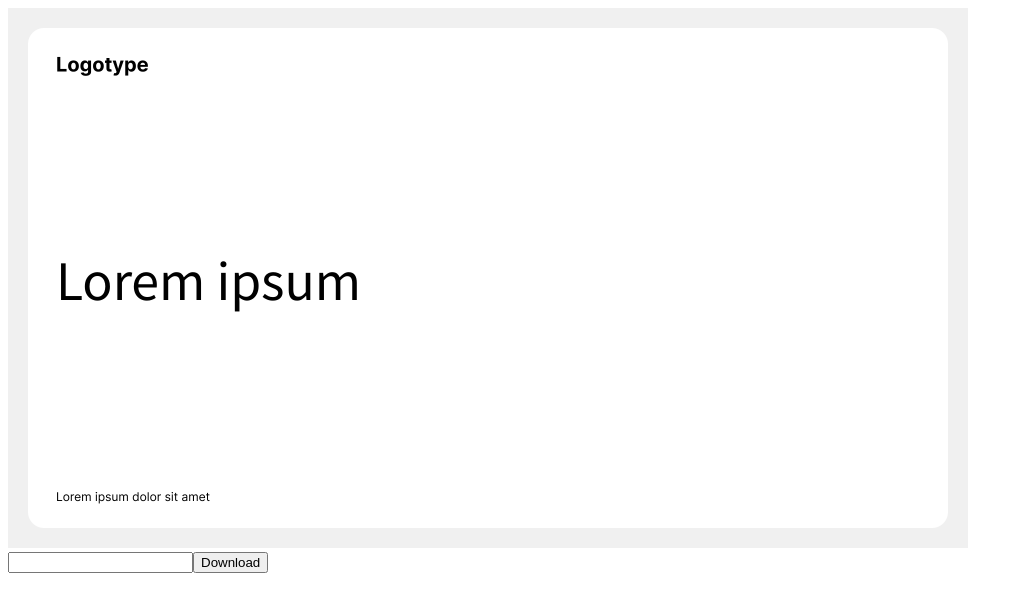
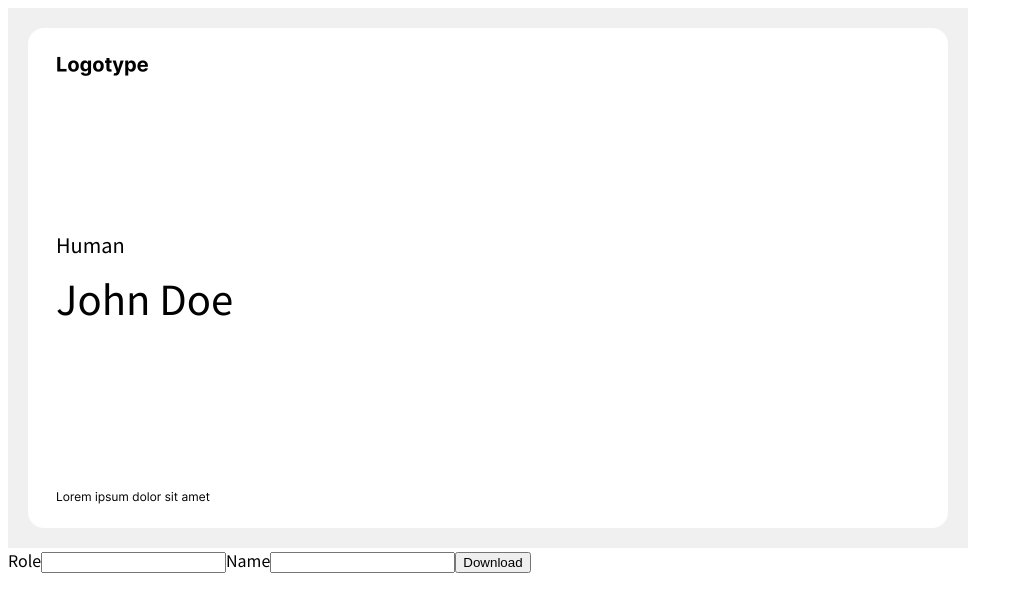
Before and after one commit to xrxoxcxox/variable-text-image-generator, a React (Vite) app: page / in a window 1280 px wide. Shown: the top 612 px of the page, without its empty margins (0-1023 px from the left). Built offline with nearby package versions, Linux system fonts and the light colour scheme; no server answers.

Commit message:
Add role to image

```diff
--- a/src/App.tsx
+++ b/src/App.tsx
@@ -11,14 +11,18 @@ const notoSansJP = fetch('/NotoSansJP-Regular.otf').then((res) =>
 export default function App() {
   const width = 1920
   const height = 1080
-  const [cardText, setCardText] = useState('Lorem ipsum')
+  const [role, setRole] = useState('Human')
+  const [name, setName] = useState('John Doe')
 
-  const handleChange = (e: { target: { value: string } }) => {
-    setCardText(() => e.target.value)
+  const handleChangeRole = (e: { target: { value: string } }) => {
+    setRole(() => e.target.value)
+  }
+  const handleChangeName = (e: { target: { value: string } }) => {
+    setName(() => e.target.value)
   }
 
   const handleClick = async () => {
-    const svg = await satori(<Card text={cardText} />, {
+    const svg = await satori(<Card role={role} name={name} />, {
       width: width,
       height: height,
       fonts: [
@@ -40,9 +44,16 @@ export default function App() {
           height: height / 2,
         }}
       >
-        <Card preview={true} text={cardText} />
+        <Card preview={true} role={role} name={name} />
       </div>
-      <input type='text' onChange={handleChange} />
+      <label>
+        Role
+        <input type='text' onChange={handleChangeRole} />
+      </label>
+      <label>
+        Name
+        <input type='text' onChange={handleChangeName} />
+      </label>
       <button onClick={handleClick}>Download</button>
     </>
   )
--- a/src/Card.tsx
+++ b/src/Card.tsx
@@ -1,25 +1,30 @@
 export function Card({
   preview = false,
-  text,
+  role,
+  name,
 }: {
   preview?: boolean
-  text?: string
+  role?: string
+  name?: string
 }) {
   return (
     <div
       style={{
-        alignItems: 'center',
         backgroundColor: '#f0f0f0',
         backgroundImage: 'url(/background.png)',
         backgroundSize: 'cover',
         display: 'flex',
-        fontSize: preview ? 50 : 100,
+        flexDirection: 'column',
         height: '100%',
+        justifyContent: 'center',
         padding: preview ? '80px 48px' : '160px 96px',
         width: '100%',
       }}
     >
-      <div>{text}</div>
+      <div style={{ fontSize: preview ? 20 : 40 }}>{role}</div>
+      <div style={{ fontSize: preview ? 40 : 80, marginTop: preview ? 10 : 20 }}>
+        {name}
+      </div>
     </div>
   )
 }
```
